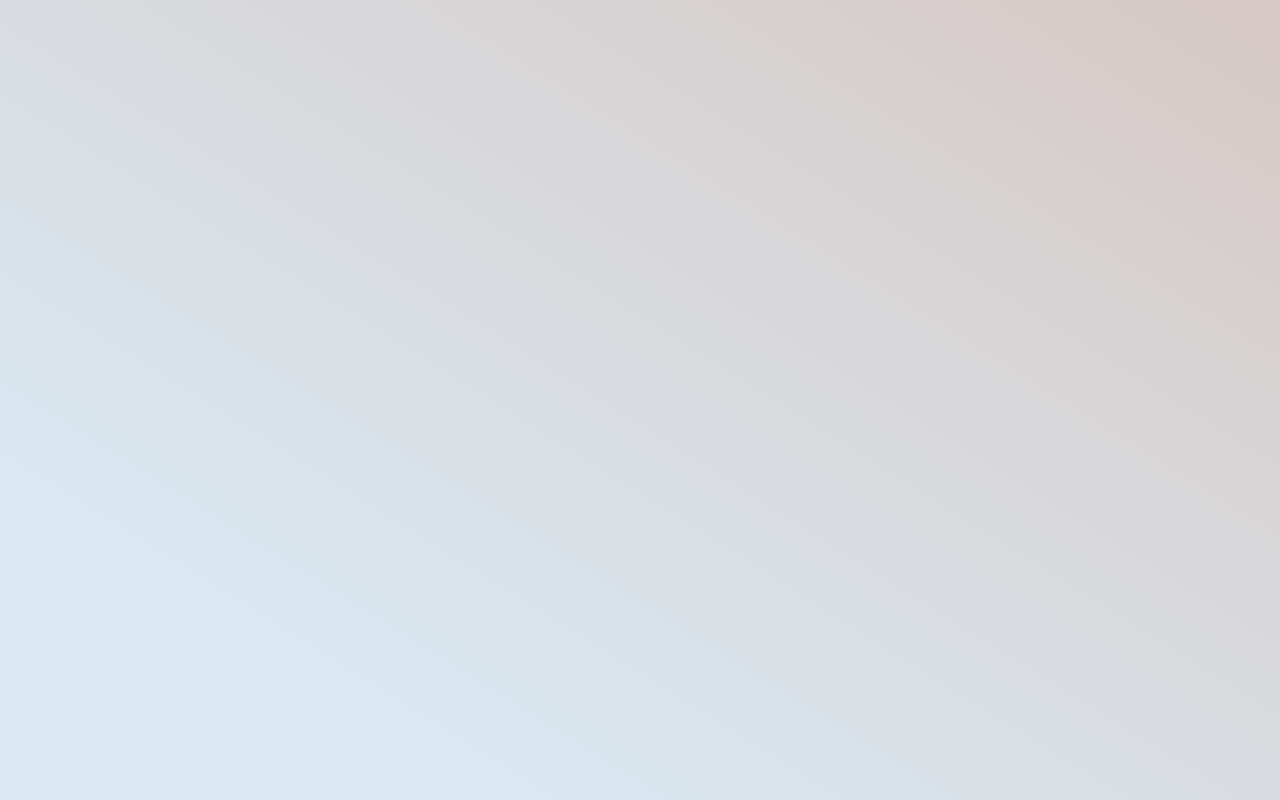
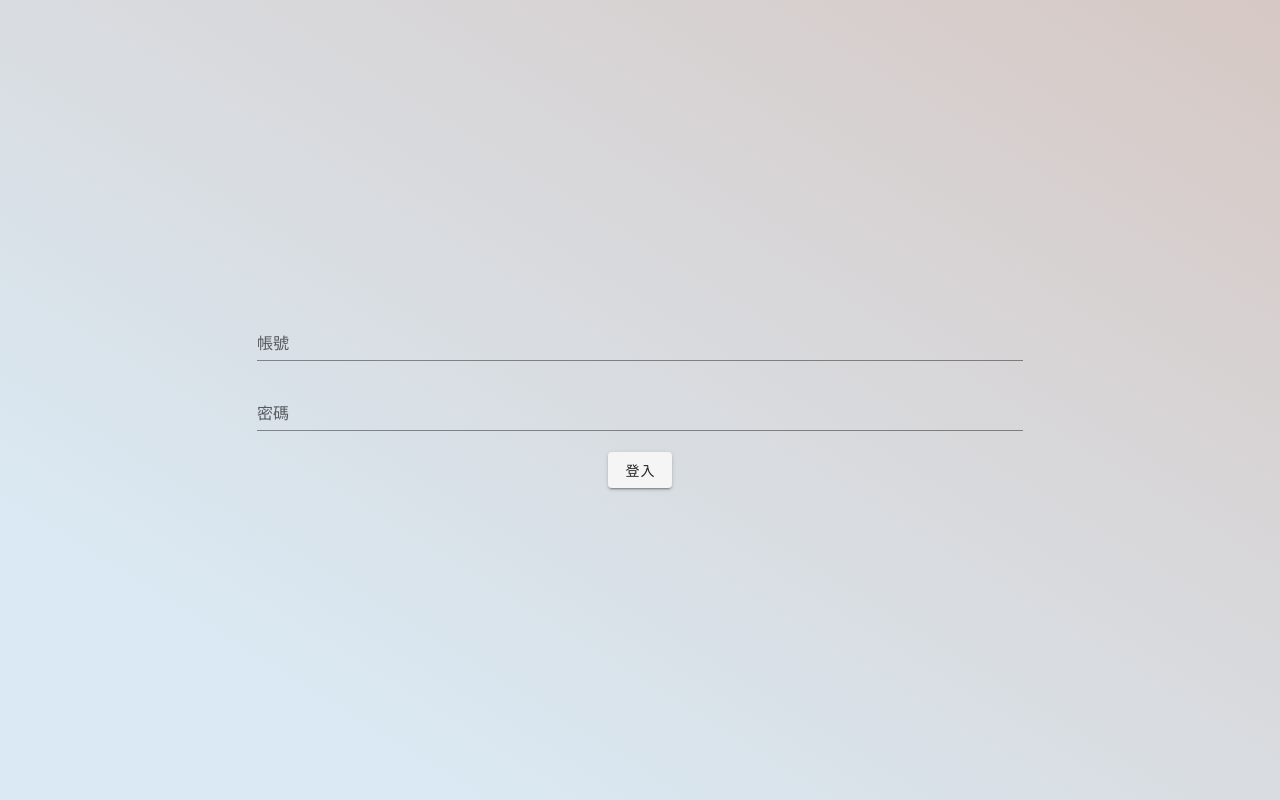
Before and after one commit to MingHuang4040E095/versionControl, a Vue app in the folder client/: page /login in a window 1280 px wide. Built offline with nearby package versions, Linux system fonts and the light colour scheme.

Commit message:
登入頁

```diff
--- a/client/src/router/index.js
+++ b/client/src/router/index.js
@@ -8,6 +8,12 @@ const routes = [
     {
         path: '/',
         redirect: { name: 'Home' },
+    },
+    {
+        path: '/login',
+        name: 'Login',
+        props: true,
+        component: () => import('@/views/Login.vue'),
     },
     {
         path: '/page=:page',
--- /dev/null
+++ b/client/src/views/Login.vue
@@ -0,0 +1,32 @@
+<template>
+  <div>
+    <v-text-field label="帳號" v-model="account"></v-text-field>
+    <v-text-field
+      label="密碼"
+      v-model="password"
+      type="password"
+    ></v-text-field>
+    <v-btn elevation="2" @click="login()">登入</v-btn>
+  </div>
+</template>
+<script>
+export default {
+  data() {
+    return {
+      account: "",
+      password: ""
+    };
+  },
+  methods: {
+    login() {
+      const payload = {
+        account: this.account, //帳號
+        password: this.password // 密碼
+      };
+      this.$http.post("/user/add", payload).then(res => {
+        console.log(res);
+      });
+    }
+  }
+};
+</script>
```
